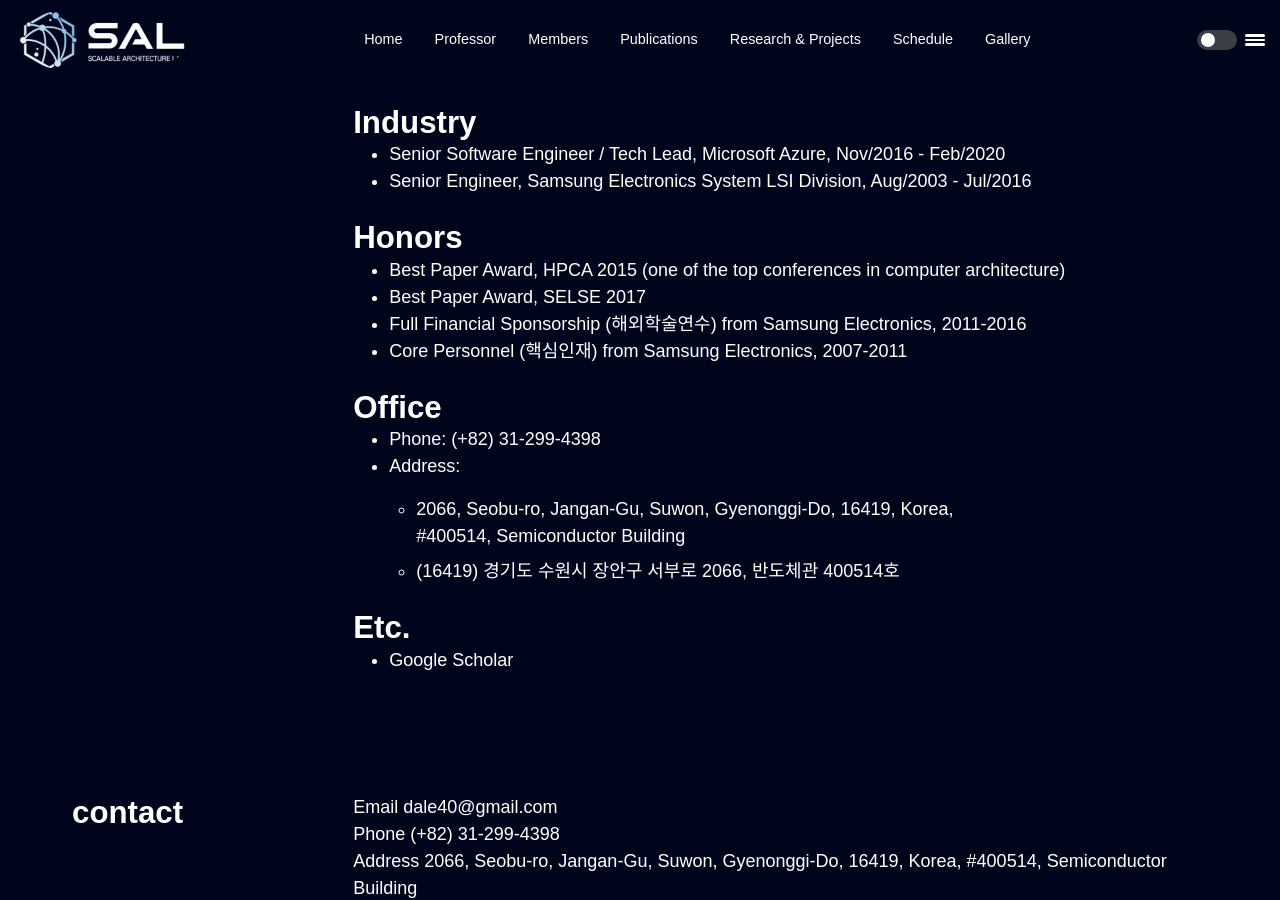
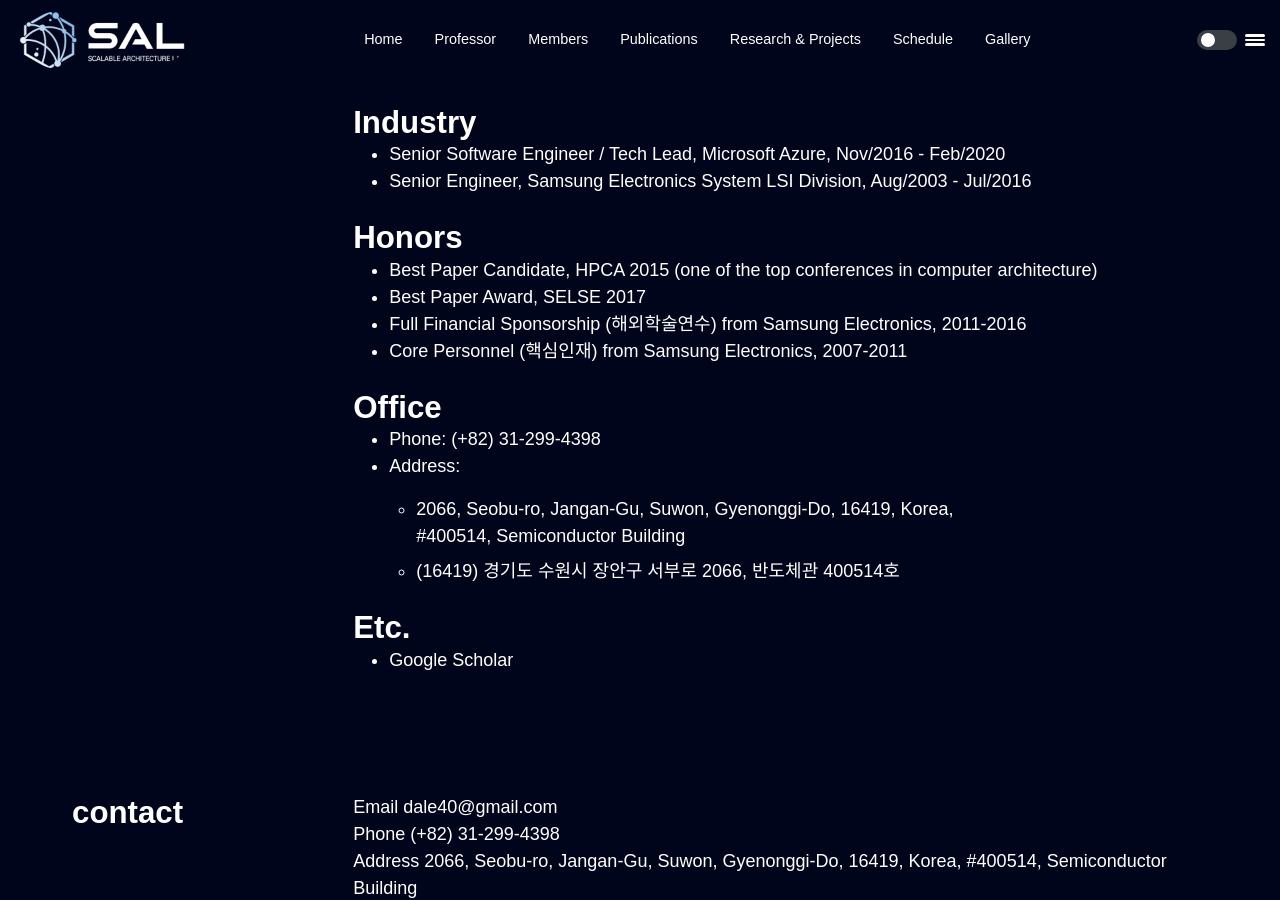
Before and after one commit to scalable-arch/scalable-arch.github.io, a Jekyll site: the page built from professor.md, in a window 1280 px wide and 900 px high, scrolled down 1182 px. Built offline with Jekyll 4.4.1, drawn with Linux system fonts in a browser that asks for light colours.

Commit message:
Update professor.md

```diff
--- a/professor.md
+++ b/professor.md
@@ -44,7 +44,7 @@ layout: posts-page
 
   {:.inner-list}
 
-  - Best Paper Award, HPCA 2015 (one of the top conferences in computer architecture)
+  - Best Paper Candidate, HPCA 2015 (one of the top conferences in computer architecture)
   - Best Paper Award, SELSE 2017
   - Full Financial Sponsorship (해외학술연수) from Samsung Electronics, 2011-2016
   - Core Personnel (핵심인재) from Samsung Electronics, 2007-2011
```
